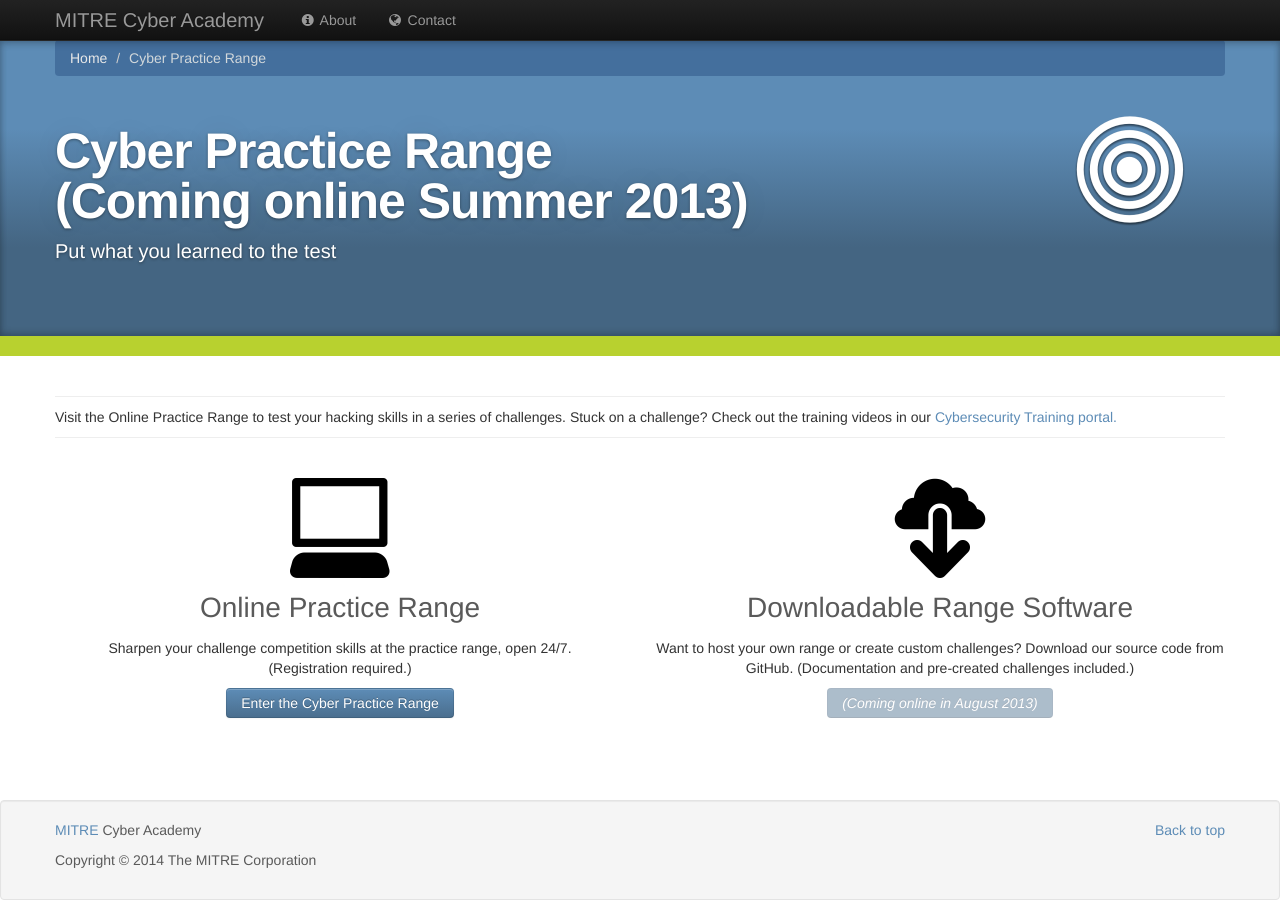
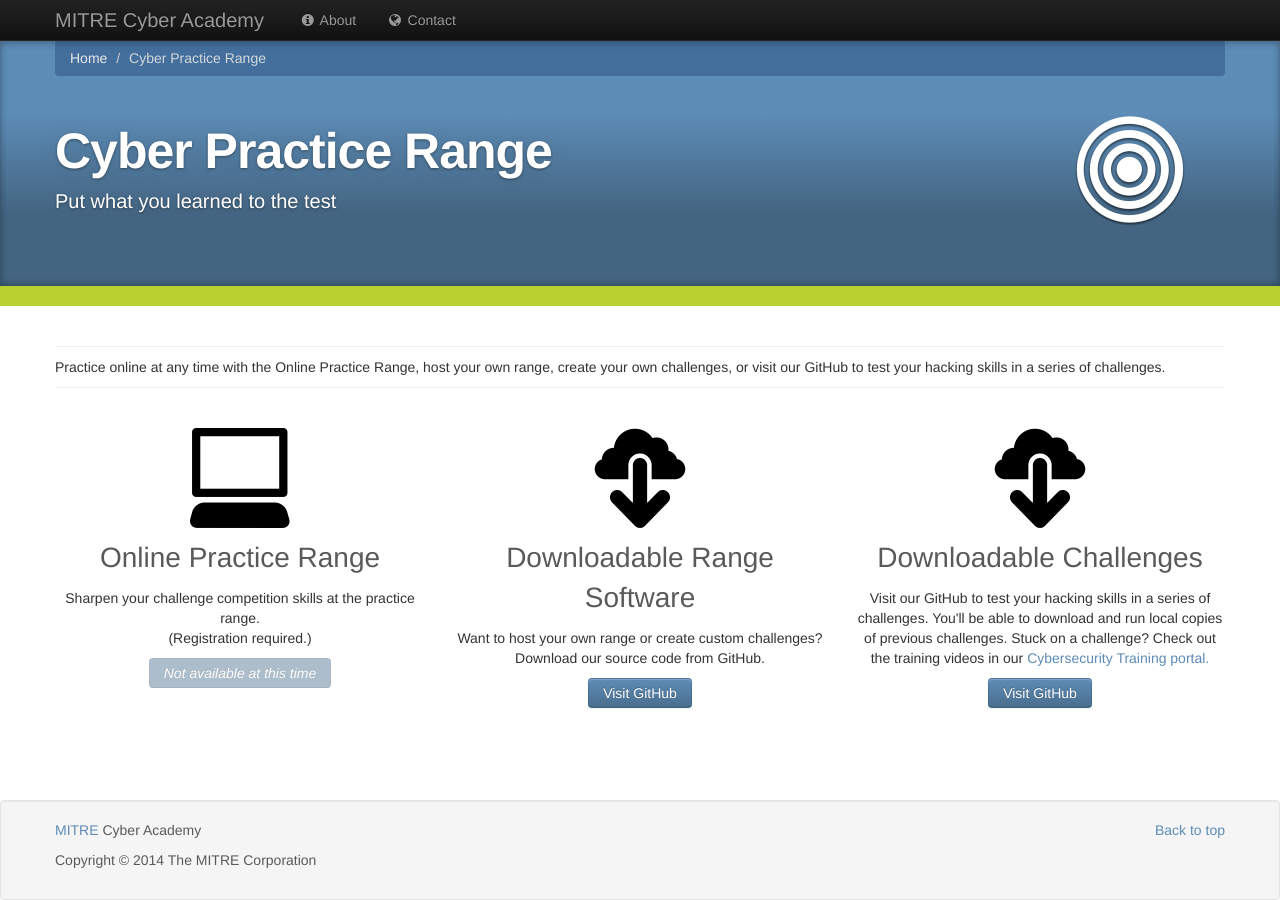
Before and after one commit to mitre-cyber-academy/mitre-cyber-academy.github.io, a Jekyll site: the page built from practice/index.html, in a window 1280 px wide. Built offline with Jekyll 4.4.1, drawn with Linux system fonts in a browser that asks for light colours.

Commit message:
Update the layout and text of the practice page to reflect the challenges available on GitHub. Still need to update GitHub repo layout to reflect this new page

```diff
--- a/practice/index.html
+++ b/practice/index.html
@@ -13,27 +13,33 @@ title: MITRE Cyber Academy | Cyber Practice Range
         <div class="bigheader pull-right a-range-head">
             &nbsp;
         </div>
-        <h1>Cyber Practice Range <br />(Coming online Summer 2013)</h1>
+        <h1>Cyber Practice Range</h1>
         <p>Put what you learned to the test</p>
     </div>
 </div>
 <div class="colored-divider"></div>
 <div class="container">
     <div class="maincontent row-fluid top-border">
-        <p>Visit the Online Practice Range to test your hacking skills in a series of challenges. Stuck on a challenge? Check out the training videos in our <a href="/stem/moodle">Cybersecurity Training portal.</a></p>
+        <p>Practice online at any time with the Online Practice Range, host your own range, create your own challenges, or visit our GitHub to test your hacking skills in a series of challenges.</p>
     </div>
     <div class="maincontent row-fluid pagination-centered no-bottom-border">
-        <div class="span6">
+        <div class="span4">
             <a href="https://practice-scoreboard.mitrestemctf.org"><img src="../../img/computer.png" alt=""></a>
             <h2>Online Practice Range</h2>
-            <p>Sharpen your challenge competition skills at the practice range, open 24/7.<br>(Registration required.)</p>
-            <div class="centerbutton"><p><a class="btn btn-primary" href="https://practice-scoreboard.mitrestemctf.org">Enter the Cyber Practice Range</a></p></div>	<!--Enter-->
+            <p>Sharpen your challenge competition skills at the practice range.<br>(Registration required.)</p>
+            <div class="centerbutton"><p><a class="btn btn-primary disabled" href="https://practice-scoreboard.mitrestemctf.org">Not available at this time</a></p></div>	<!--Enter-->
         </div>
-        <div class="span6">
+        <div class="span4">
             <a><img src="../../img/upload.png" alt=""></a>
             <h2>Downloadable Range Software</h2>
-            <p>Want to host your own range or create custom challenges? Download our source code from GitHub. (Documentation and pre-created challenges included.)</p>
-            <div class="centerbutton"><p><a class="btn btn-primary disabled">(Coming online in August 2013)</a></p></div>	<!--Enter-->
+            <p>Want to host your own range or create custom challenges? Download our source code from GitHub.</p>
+            <div class="centerbutton"><p><a class="btn btn-primary" href="">Visit GitHub</a></p></div>	<!--Enter-->
+        </div>
+        <div class="span4">
+            <a><img src="../../img/upload.png" alt=""></a>
+            <h2>Downloadable Challenges</h2>
+            <p>Visit our GitHub to test your hacking skills in a series of challenges. You'll be able to download and run local copies of previous challenges. Stuck on a challenge? Check out the training videos in our <a href="/stem/moodle">Cybersecurity Training portal.</a></p></p>
+            <div class="centerbutton"><p><a class="btn btn-primary" href="">Visit GitHub</a></p></div>
         </div>
     </div>
 </div>
```
